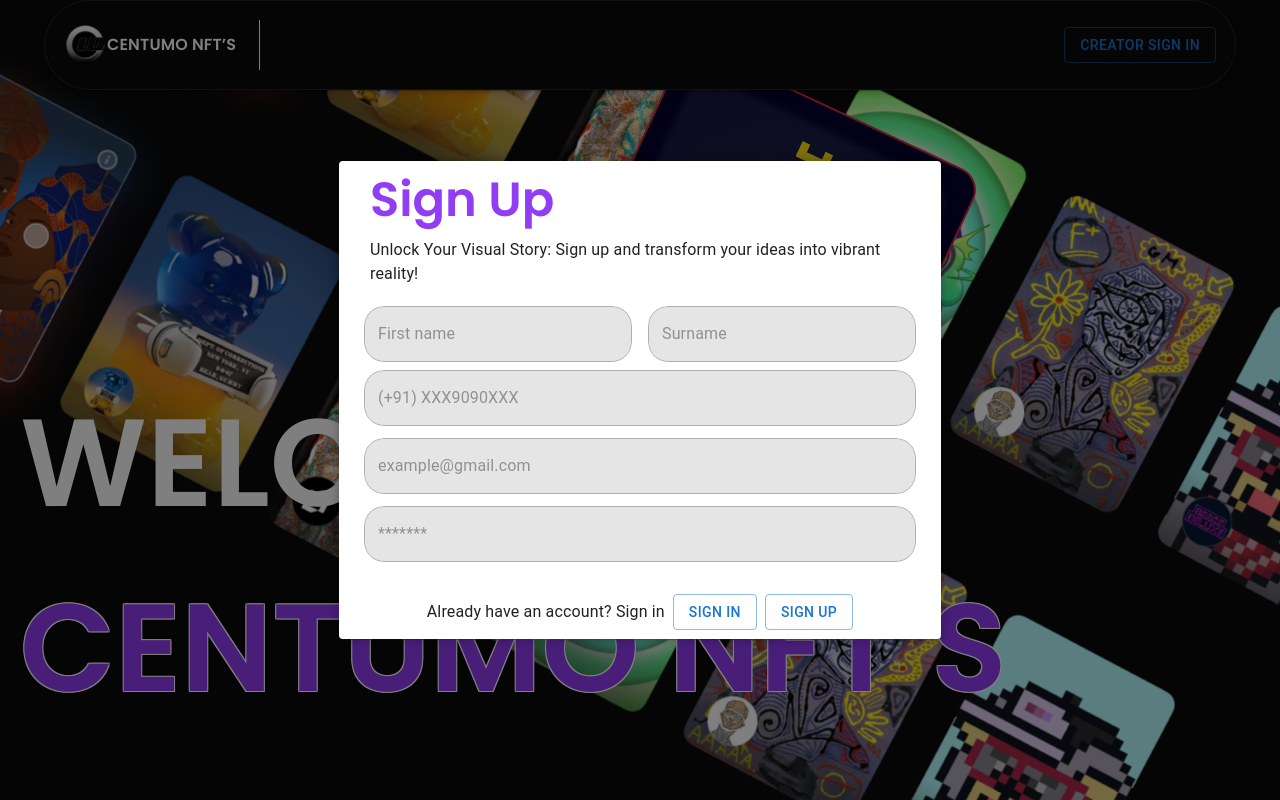
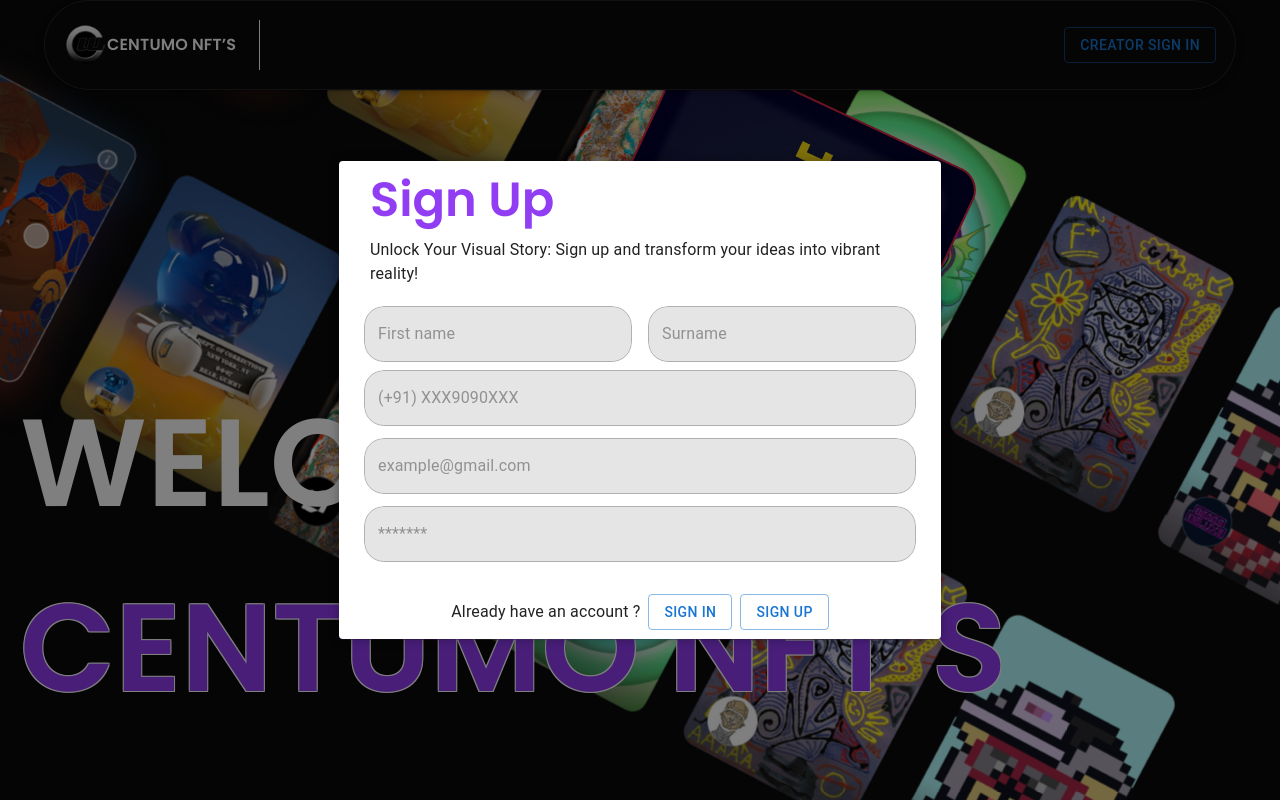
Before and after one commit to Centum-World-NFT/centum-world-NFT-creator-portal, a React (Vite) app: page / in a window 1280 px wide. Both pictures are taken after a click on the button "CREATOR SIGN IN". Built offline with nearby package versions, Linux system fonts and the light colour scheme.

Commit message:
sign signup updated

```diff
--- a/src/components/auth/Singup.jsx
+++ b/src/components/auth/Singup.jsx
@@ -12,7 +12,7 @@ import {
   InputFields,
   PasswordField,
 } from "./SingupStyle";
-import { signUp, signIn } from "@/redux/slices/auth"; // Assuming you have a signIn action
+import { signUp, signIn } from "@/redux/slices/auth";
 import { useDispatch, useSelector } from "react-redux";
 import { useNavigate } from "react-router";
 
@@ -189,8 +189,8 @@ const Signup = ({ open, handleClose }) => {
           <DialogActions>
             <Typography>
               {isSignInMode
-                ? "Don't have an account? Sign up"
-                : "Already have an account? Sign in"}
+                ? "Don't have an account ?"
+                : "Already have an account ?"}
             </Typography>
             <Button onClick={handleToggleMode} variant="outlined">
               {isSignInMode ? "Sign Up" : "Sign In"}
```
